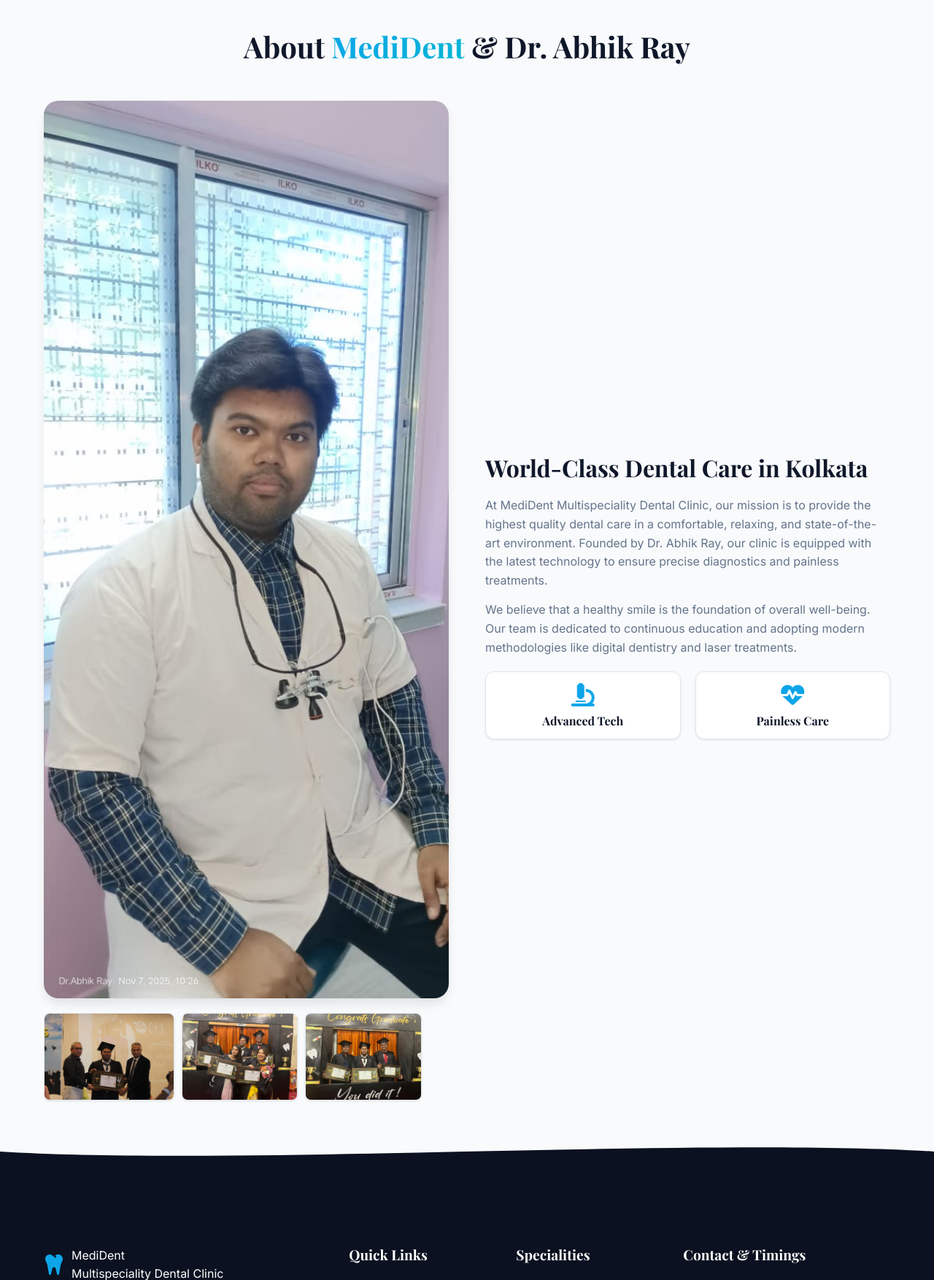
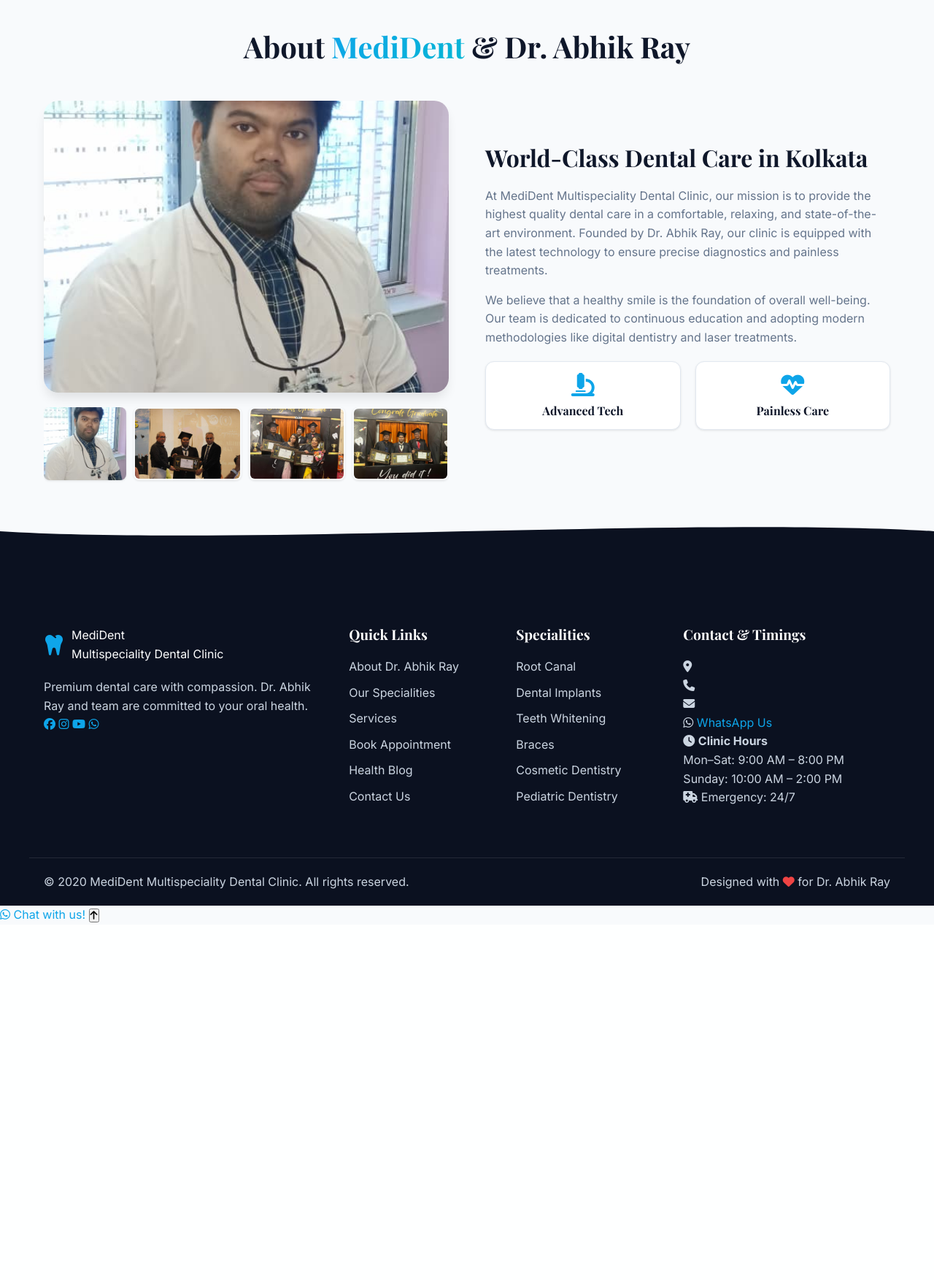
Before and after one commit to SiddheshSahane-s/WEB_APPLICATION_FOR_DENTAL_CLINIC, a Python web app: template templates/about.html in a window 1280 px wide. Shown: the part 80-1834 px from the top of the page at 73% size. After the commit the page ends 1344 px from the top, so only its background shows below. Run offline with Jinja, Linux system fonts and the light colour scheme; the template is opened without the code that fills it: most values are stand-ins (such as "Sample title", 1, 10 or a date in 2020).

Commit message:
final done

```diff
--- a/routes/admin.py
+++ b/routes/admin.py
@@ -2,7 +2,7 @@ from flask import Blueprint, render_template, redirect, url_for, flash, request,
 from flask_login import login_required, current_user
 from functools import wraps
 from datetime import datetime, date, timedelta
-from models import db, User, Patient, Appointment, Prescription, MedicalReport, Invoice, Payment, BlogPost, Notification, Service, Speciality, Testimonial, ActivityLog
+from CLINIC.models import db, User, Patient, Appointment, Prescription, MedicalReport, Invoice, Payment, BlogPost, Notification, Service, Speciality, Testimonial, ActivityLog
 import json, os, random, string
 from werkzeug.utils import secure_filename
 
@@ -552,7 +552,7 @@ def send_reminder(apt_id):
 @login_required
 @admin_required
 def settings():
-    from models import SystemSetting
+    from CLINIC.models import SystemSetting
 
     if request.method == 'POST':
         keys_to_update = ['TWILIO_ACCOUNT_SID', 'TWILIO_AUTH_TOKEN', 'TWILIO_WHATSAPP_FROM']
--- a/routes/api.py
+++ b/routes/api.py
@@ -1,6 +1,6 @@
 from flask import Blueprint, jsonify, request, current_app
 from flask_login import login_required, current_user
-from models import db, Appointment, Notification, Patient
+from CLINIC.models import db, Appointment, Notification, Patient
 from datetime import datetime
 import requests as http_requests
 
@@ -37,7 +37,7 @@ def send_whatsapp_reminder(apt):
     )
 
     # Try Twilio if configured
-    from models import SystemSetting
+    from CLINIC.models import SystemSetting
 
     def get_setting(key, fallback=None):
         setting = SystemSetting.query.filter_by(key=key).first()
@@ -89,6 +89,6 @@ def check_appointment():
 
 @api_bp.route('/services', methods=['GET'])
 def list_services():
-    from models import Service
+    from CLINIC.models import Service
     services = Service.query.filter_by(is_active=True).all()
     return jsonify([{'id': s.id, 'name': s.name, 'duration': s.duration_minutes, 'price': s.base_price} for s in services])
--- a/routes/appointments.py
+++ b/routes/appointments.py
@@ -1,7 +1,7 @@
 from flask import Blueprint, render_template, redirect, url_for, flash, request, jsonify
 from flask_login import login_required, current_user
 from datetime import datetime, date
-from models import db, Appointment, Patient, Service, Notification
+from CLINIC.models import db, Appointment, Patient, Service, Notification
 import random, string
 
 appointments_bp = Blueprint('appointments', __name__, url_prefix='/appointments')
--- a/routes/auth.py
+++ b/routes/auth.py
@@ -3,7 +3,7 @@ from flask_login import login_user, logout_user, login_required, current_user
 from werkzeug.security import generate_password_hash
 from datetime import datetime, timedelta
 import secrets
-from models import db, User, Patient, ActivityLog
+from CLINIC.models import db, User, Patient, ActivityLog
 
 auth_bp = Blueprint('auth', __name__)
 
--- a/routes/patient.py
+++ b/routes/patient.py
@@ -1,7 +1,7 @@
 from flask import Blueprint, render_template, redirect, url_for, flash, request, jsonify, current_app
 from flask_login import login_required, current_user
 from datetime import datetime, date
-from models import db, Patient, Appointment, Prescription, MedicalReport, Invoice, User
+from CLINIC.models import db, Patient, Appointment, Prescription, MedicalReport, Invoice, User
 import os
 
 patient_bp = Blueprint('patient', __name__, url_prefix='/patient')
--- a/routes/public.py
+++ b/routes/public.py
@@ -1,5 +1,5 @@
 from flask import Blueprint, render_template, request, abort
-from models import db, BlogPost, Speciality, Service, Testimonial
+from CLINIC.models import db, BlogPost, Speciality, Service, Testimonial
 
 public_bp = Blueprint('public', __name__)
 
--- a/templates/about.html
+++ b/templates/about.html
@@ -8,13 +8,43 @@
         </div>
 
         <div class="about-grid">
-            <div>
-                <img src="{{ url_for('static', filename='img/doctor.jpeg') }}" alt="Dr. Abhik Ray" style="border-radius: var(--radius-lg); box-shadow: var(--shadow-lg); width: 100%; margin-bottom: 20px;">
+            <div class="gallery-container">
+                <div style="position: relative; overflow: hidden; border-radius: var(--radius-lg); box-shadow: var(--shadow-lg); margin-bottom: 20px; width: 100%; height: 400px; background: var(--surface-color);">
+                    <img id="main-gallery-img" src="{{ url_for('static', filename='img/doctor.jpeg') }}" alt="Dr. Abhik Ray" style="width: 100%; height: 100%; object-fit: cover; transition: all 0.4s ease-in-out;">
+                </div>
                 <div style="display: flex; gap: 10px; overflow-x: auto; padding-bottom: 10px;">
-                    <img src="{{ url_for('static', filename='img/degree_1.jpeg') }}" alt="Degree 1" style="height: 120px; border-radius: var(--radius-sm); box-shadow: var(--shadow-sm); border: 1px solid var(--border-color);">
-                    <img src="{{ url_for('static', filename='img/degree_2.jpeg') }}" alt="Degree 2" style="height: 120px; border-radius: var(--radius-sm); box-shadow: var(--shadow-sm); border: 1px solid var(--border-color);">
-                    <img src="{{ url_for('static', filename='img/degree_3.jpeg') }}" alt="Degree 3" style="height: 120px; border-radius: var(--radius-sm); box-shadow: var(--shadow-sm); border: 1px solid var(--border-color);">
+                    <img src="{{ url_for('static', filename='img/doctor.jpeg') }}" class="gallery-thumb active" alt="Dr. Abhik Ray" style="height: 100px; width: 32%; flex: 1; object-fit: cover; border-radius: var(--radius-sm); box-shadow: var(--shadow-sm); border: 2px solid var(--primary-color); cursor: pointer; transition: all 0.3s ease;">
+                    <img src="{{ url_for('static', filename='img/degree_1.jpeg') }}" class="gallery-thumb" alt="Degree 1" style="height: 100px; width: 32%; flex: 1; object-fit: cover; border-radius: var(--radius-sm); box-shadow: var(--shadow-sm); border: 2px solid transparent; cursor: pointer; transition: all 0.3s ease;">
+                    <img src="{{ url_for('static', filename='img/degree_2.jpeg') }}" class="gallery-thumb" alt="Degree 2" style="height: 100px; width: 32%; flex: 1; object-fit: cover; border-radius: var(--radius-sm); box-shadow: var(--shadow-sm); border: 2px solid transparent; cursor: pointer; transition: all 0.3s ease;">
+                    <img src="{{ url_for('static', filename='img/degree_3.jpeg') }}" class="gallery-thumb" alt="Degree 3" style="height: 100px; width: 32%; flex: 1; object-fit: cover; border-radius: var(--radius-sm); box-shadow: var(--shadow-sm); border: 2px solid transparent; cursor: pointer; transition: all 0.3s ease;">
                 </div>
+
+                <script>
+                    document.addEventListener('DOMContentLoaded', function() {
+                        const mainImg = document.getElementById('main-gallery-img');
+                        const thumbs = document.querySelectorAll('.gallery-thumb');
+
+                        thumbs.forEach(thumb => {
+                            thumb.addEventListener('click', function() {
+                                // Remove active state
+                                thumbs.forEach(t => t.style.borderColor = 'transparent');
+                                // Add active state
+                                this.style.borderColor = 'var(--primary-color)';
+
+                                // Animate main image change
+                                mainImg.style.opacity = '0';
+                                mainImg.style.transform = 'scale(0.95)';
+
+                                setTimeout(() => {
+                                    mainImg.src = this.src;
+                                    mainImg.alt = this.alt;
+                                    mainImg.style.opacity = '1';
+                                    mainImg.style.transform = 'scale(1)';
+                                }, 300);
+                            });
+                        });
+                    });
+                </script>
             </div>
             <div>
                 <h3 style="margin-bottom: 20px; font-size: 2rem;">World-Class Dental Care in Kolkata</h3>
```
Also changed, not shown: app.py (+14 -9 lines), templates/index.html (+3 -4 lines).
